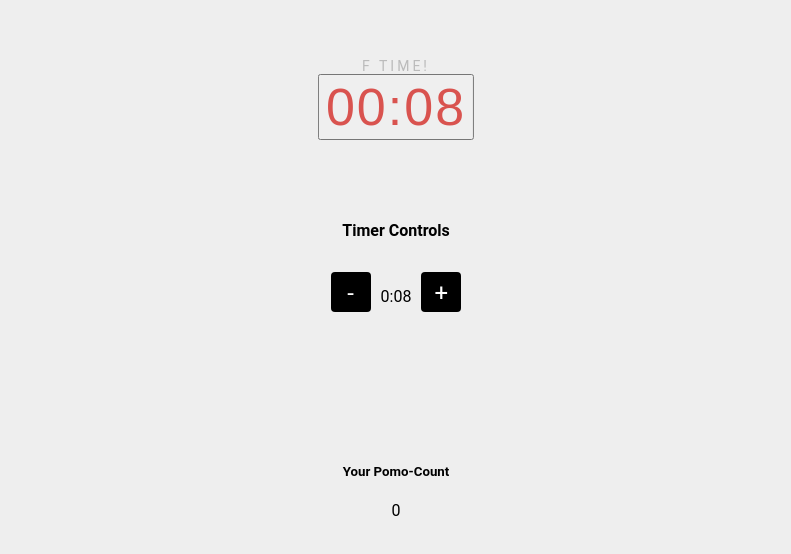
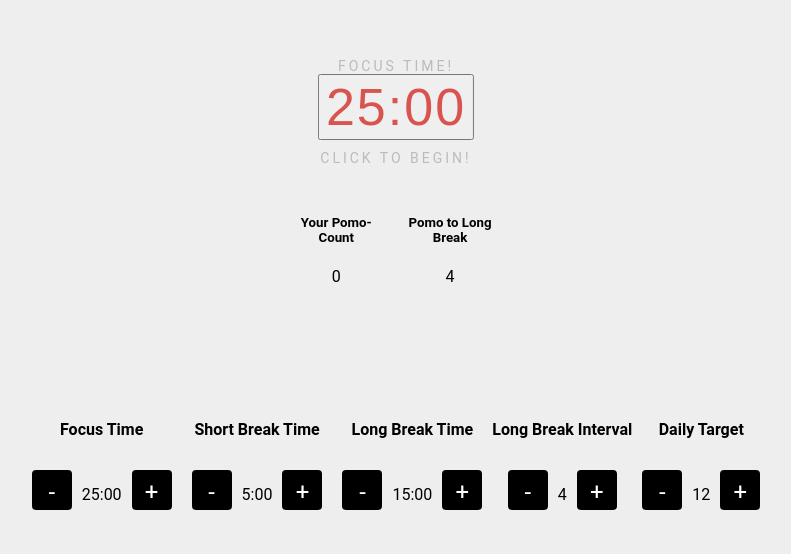
Before and after one commit to adityaketkar/pomodoro-projekt, a React app in the folder pomodoro-frontend/: page / in a window 1280 px wide. Shown: the whole page, without its empty margins (244-1035 px from the left). Built offline with nearby package versions, Linux system fonts and the light colour scheme.

Commit message:
UI improvements

```diff
--- a/pomodoro-frontend/public/index.html
+++ b/pomodoro-frontend/public/index.html
@@ -6,7 +6,7 @@
     <meta name="viewport" content="width=device-width, initial-scale=1" />
     <meta name="theme-color" content="#000000" />
     <meta
-      name="description"
+      name="Pomodaro Timer"
       content="Web site created using create-react-app"
     />
     <link rel="apple-touch-icon" href="%PUBLIC_URL%/logo192.png" />
@@ -24,7 +24,7 @@
       work correctly both with client-side routing and a non-root public URL.
       Learn how to configure a non-root public URL by running `npm run build`.
     -->
-    <title>React App</title>
+    <title>Pomo Timer</title>
   </head>
   <body>
     <noscript>You need to enable JavaScript to run this app.</noscript>
--- a/pomodoro-frontend/src/components/ControlPanel/ControlPanel.js
+++ b/pomodoro-frontend/src/components/ControlPanel/ControlPanel.js
@@ -13,6 +13,13 @@ function Button(props) {
 }
 
 function Time(props) {
+    if(props.view=='false'){
+      return (
+        <span >
+          {props.time}
+        </span>
+      );
+    }
     const minutes = Math.floor(props.time / 60);
     const seconds = leftPad(props.time % 60);
 
@@ -35,14 +42,14 @@ class ControlPanel extends PureComponent {
         return (
             <div >
             <h4>
-              Timer Controls
+              {this.props.displayMessage}
             </h4>
             <Button
               label="-"
               onClick={this.props.onClickDecrease}
             />
             <span>
-              <Time time={this.props.setTime} />
+              <Time view={this.props.timeView} time={this.props.setTime} />
             </span>
             <Button
               label="+"
--- /dev/null
+++ b/pomodoro-frontend/src/components/CountDisplay/CountDisplay.css
@@ -0,0 +1,3 @@
+.Padded {
+    padding: 5%;
+}
--- /dev/null
+++ b/pomodoro-frontend/src/components/CountDisplay/CountDisplay.js
@@ -0,0 +1,15 @@
+import React, {  PureComponent } from 'react';
+import './CountDisplay.css';
+
+class CountDisplay extends PureComponent {
+    render(){
+        return (
+            <div className="Padded">
+                <h5> {this.props.displayMessage} </h5>
+                {this.props.count}
+            </div>
+        )
+    }
+}
+
+export default CountDisplay;
--- a/pomodoro-frontend/src/components/SessionCounter/SessionCounter.js
+++ /dev/null
@@ -1,14 +0,0 @@
-import React, {  PureComponent } from 'react';
-
-class SessionCounter extends PureComponent {
-    render(){
-        return (
-            <div>
-                <h5> Your Pomo-Count </h5>
-                {this.props.sessions}
-            </div>
-        )
-    }
-}
-
-export default SessionCounter;
--- a/pomodoro-frontend/src/components/TimeDisplay/TimeDisplay.js
+++ b/pomodoro-frontend/src/components/TimeDisplay/TimeDisplay.js
@@ -13,7 +13,15 @@ function formatTime(time) {
 }
 
 function formatActivity(activity) {
-  return `${activity} Time!`;
+  if (activity=='F'){
+    return 'Focus Time!';
+  }
+  else if(activity=='S'){
+    return 'Short Break Time!';
+  }
+  else{
+    return 'Long Break Time!';
+  }
 }
 
 const TimeDisplay = (props) => {
--- a/pomodoro-frontend/src/containers/Pomodoro.css
+++ b/pomodoro-frontend/src/containers/Pomodoro.css
@@ -44,3 +44,8 @@ body {
   align-items: center;
   padding: 80px 0;
 }
+
+.VerticalModule {
+  display: flex;
+  flex-direction: row;
+}
--- a/pomodoro-frontend/src/containers/Pomodoro.js
+++ b/pomodoro-frontend/src/containers/Pomodoro.js
@@ -2,7 +2,7 @@ import React, { Component } from 'react';
 import TimeDisplay from '../components/TimeDisplay/TimeDisplay';
 import './Pomodoro.css';
 import ControlPanel from '../components/ControlPanel/ControlPanel';
-import SessionCounter from '../components/SessionCounter/SessionCounter';
+import CountDisplay from '../components/CountDisplay/CountDisplay';
 import Axios from 'axios';
 
 class Pomodoro extends Component {
@@ -10,10 +10,10 @@ class Pomodoro extends Component {
     super(props);
     this.state = {
       interval: false,
-      time: 8,
-      setTime: 8,
-      shortBreakTime: 5,
-      longBreakTime: 10,
+      time: 0,
+      setTime: 1500,
+      shortBreakTime: 300,
+      longBreakTime: 900,
       longBreakInterval: 4,
       running: false,
       taskStatus:
@@ -22,8 +22,17 @@ class Pomodoro extends Component {
       ,
       activity: 'F',     //One of Focus F , Short Break S  or Long Break L
       completedSession : 0,
-      intervalToLongBreak: 4
+      intervalToLongBreak: 4,
+      dailyTarget: 12
     };
+  }
+
+  componentDidMount = () =>{
+    const newState = {
+      ...this.state,
+      time : this.state.setTime,
+    }
+    this.setState(newState);
   }
 
   updateDatabase = () =>{
@@ -40,23 +49,97 @@ class Pomodoro extends Component {
 
   }
 
-  onClickIncrease = () => {
+  onClickIncreaseFocus = () => {
     const newSetTime = this.state.setTime + 60;
     const newState = {
       ...this.state,
       setTime : newSetTime,
-      time: newSetTime
     }
     this.setState(newState);
   }
 
-  onClickDecrease= () => {
-    if(this.state.setTime<=100) return;
+  onClickDecreaseFocus = () => {
+    if(this.state.setTime<=60) return;
     const newSetTime = this.state.setTime - 60;
     const newState = {
       ...this.state,
       setTime : newSetTime,
-      time: newSetTime
+    }
+    this.setState(newState);
+  }
+
+  onClickIncreaseLong = () => {
+    const newSetTime = this.state.longBreakTime + 60;
+    const newState = {
+      ...this.state,
+      longBreakTime : newSetTime,
+    }
+    this.setState(newState);
+  }
+
+  onClickDecreaseLong = () => {
+    if(this.state.longBreakTime<=60) return;
+    const newSetTime = this.state.longBreakTime - 60;
+    const newState = {
+      ...this.state,
+      longBreakTime : newSetTime,
+    }
+    this.setState(newState);
+  }
+
+  onClickIncreaseShort = () => {
+    const newSetTime = this.state.shortBreakTime + 60;
+    const newState = {
+      ...this.state,
+      shortBreakTime : newSetTime,
+    }
+    this.setState(newState);
+  }
+
+  onClickDecreaseShort = () => {
+    if(this.state.shortBreakTime<=60) return;
+    const newSetTime = this.state.shortBreakTime - 60;
+    const newState = {
+      ...this.state,
+      shortBreakTime : newSetTime,
+    }
+    this.setState(newState);
+  }
+
+  onClickIncreaseInterval = () => {
+    const newInterval = this.state.longBreakInterval + 1;
+    const newState = {
+      ...this.state,
+      longBreakInterval : newInterval,
+    }
+    this.setState(newState);
+  }
+
+  onClickDecreaseInterval = () => {
+    if(this.state.longBreakInterval<=1) return;
+    const newInterval = this.state.longBreakInterval - 1;
+    const newState = {
+      ...this.state,
+      longBreakInterval : newInterval,
+    }
+    this.setState(newState);
+  }
+
+  onClickIncreaseTarget = () => {
+    const newTarget = this.state.dailyTarget + 1;
+    const newState = {
+      ...this.state,
+      dailyTarget : newTarget,
+    }
+    this.setState(newState);
+  }
+
+  onClickDecreaseTarget = () => {
+    if(this.state.dailyTarget<=1) return;
+    const newTarget = this.state.dailyTarget - 1;
+    const newState = {
+      ...this.state,
+      dailyTarget : newTarget,
     }
     this.setState(newState);
   }
@@ -99,6 +182,7 @@ class Pomodoro extends Component {
 
   stopInterval = () => {
     clearInterval(this.state.interval);
+    this.setState({ interval: null });
     this.updateDatabase();
   };
 
@@ -119,6 +203,7 @@ class Pomodoro extends Component {
     if (time === 0) return 'Finished';
     if (running && !interval) return 'Paused';
     if (running) return 'Running';
+    return 'Click to Begin!'
   };
 
   getProgress = () => {
@@ -138,8 +223,17 @@ class Pomodoro extends Component {
               progress={this.getProgress()}
               activity={this.state.activity}
             />
-          <ControlPanel setTime={this.state.setTime} onClickDecrease={this.onClickDecrease} onClickIncrease={this.onClickIncrease}/>
-          <SessionCounter sessions={this.state.completedSession}/>
+          <div className="VerticalModule">
+            <CountDisplay displayMessage="Your Pomo-Count" count={this.state.completedSession}/>
+            <CountDisplay displayMessage="Pomo to Long Break" count={this.state.intervalToLongBreak}/>
+          </div>
+          <div className="VerticalModule">
+            <ControlPanel displayMessage='Focus Time' setTime={this.state.setTime} onClickDecrease={this.onClickDecreaseFocus} onClickIncrease={this.onClickIncreaseFocus}/>
+            <ControlPanel displayMessage='Short Break Time' setTime={this.state.shortBreakTime} onClickDecrease={this.onClickDecreaseShort} onClickIncrease={this.onClickIncreaseShort}/>
+            <ControlPanel displayMessage='Long Break Time' setTime={this.state.longBreakTime} onClickDecrease={this.onClickDecreaseLong} onClickIncrease={this.onClickIncreaseLong}/>
+            <ControlPanel timeView = 'false' displayMessage='Long Break Interval' setTime={this.state.longBreakInterval} onClickDecrease={this.onClickDecreaseInterval} onClickIncrease={this.onClickIncreaseInterval}/>
+            <ControlPanel timeView = 'false' displayMessage='Daily Target' setTime={this.state.dailyTarget} onClickDecrease={this.onClickDecreaseTarget} onClickIncrease={this.onClickIncreaseTarget}/>
+          </div>
         </div>
       </div>
     );
```
Also changed, not shown: pomodoro-frontend/public/manifest.json.
